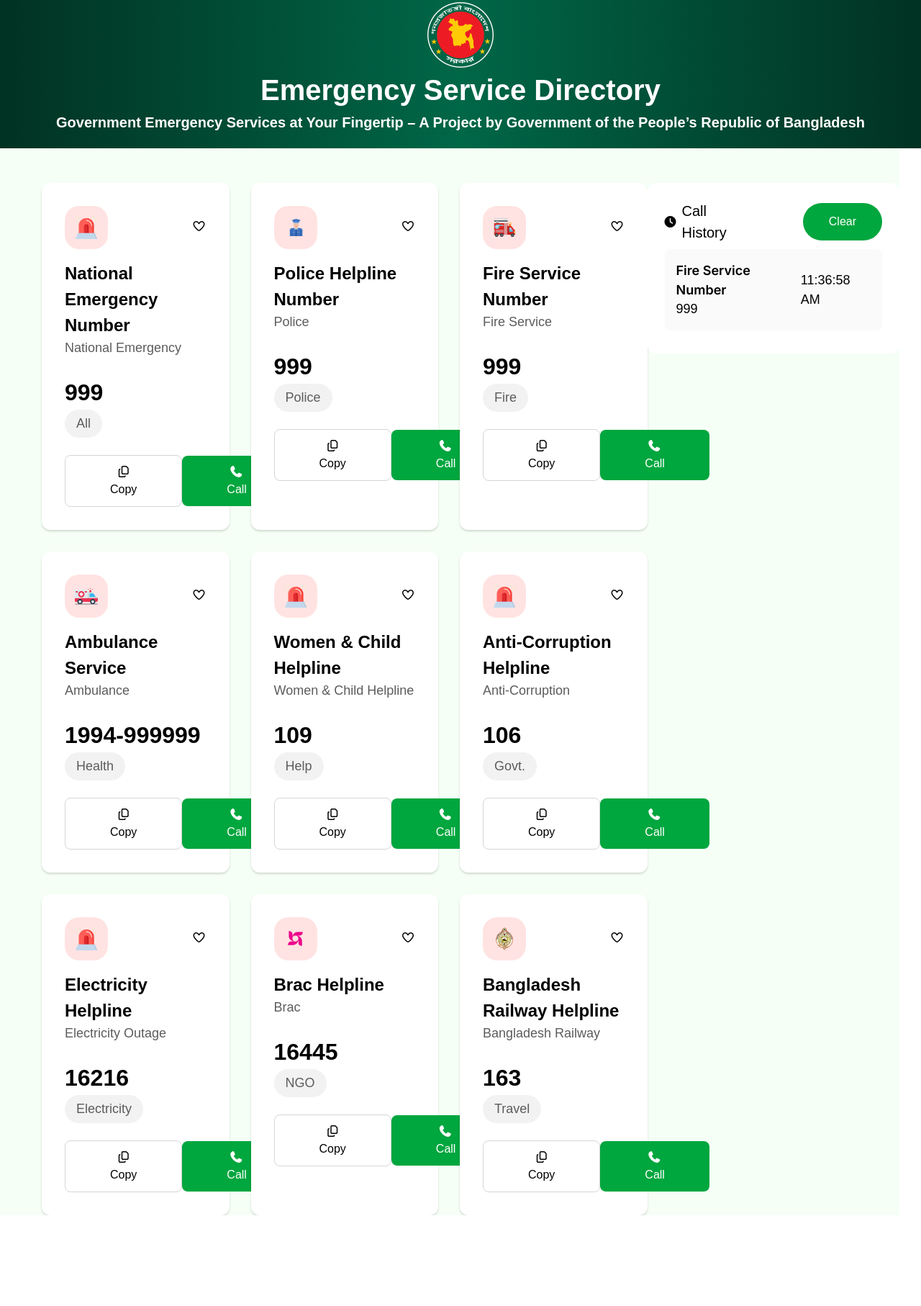
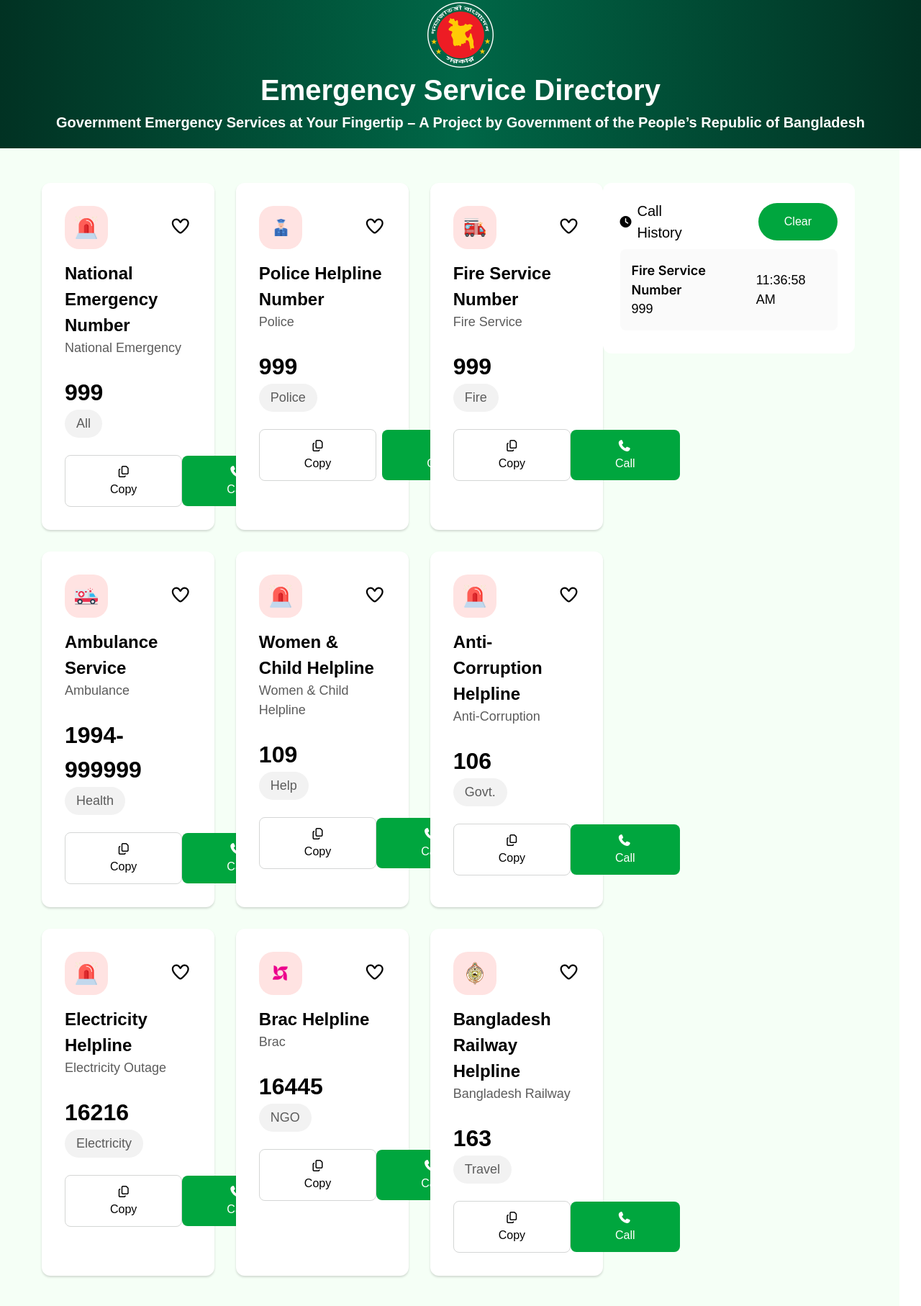
Before and after one commit to joyassroy/assignment-5-Emergency-Hotline, a plain HTML site: page index.html in a window 1280 px wide. Shown: the part 128-1942 px from the top of the page at 72% size. Before the commit the page ends 1816 px from the top, so only its background shows below. Drawn offline with nearby package versions, Linux system fonts and the light colour scheme; a web font is replaced by a local one.

Commit message:
full frontend done

```diff
--- a/index.html
+++ b/index.html
@@ -30,9 +30,7 @@
   </head>
   <body class="hind-madurai-font">
     <!-- px-[60px] py-[25px] -->
-    <section
-      class="flex justify-between items-center max-w-[1200px] mx-auto py-[25px]"
-    >
+    <section class="flex justify-between items-center px-[60px] py-[25px]">
       <div class="bg-[#FFFFFF] flex justify-center items-center">
         <img
           class="h-[50px] w-[50px] mr-[10px]"
@@ -75,10 +73,12 @@
         Government of the People’s Republic of Bangladesh
       </p>
     </section>
-    <section class="bg-[#F5FFF6] pl-[58px] pt-[48px] mr-[30px] flex items-start justify-between">
+    <section
+      class="bg-[#F5FFF6] pl-[58px] pr-[62px] pb-[86px] pt-[48px] mr-[30px] flex items-start justify-between"
+    >
       <div class="grid grid-cols-3 gap-[30px]">
         <div
-          class="bg-white rounded-[12px]  p-[32px] shadow-[0px_2px_3px_0px_rgba(0,0,0,0.15)]"
+          class="bg-white rounded-[12px] p-[32px] shadow-[0px_2px_3px_0px_rgba(0,0,0,0.15)]"
         >
           <div class="flex justify-between items-center">
             <div
@@ -90,9 +90,13 @@
                 alt=""
               />
             </div>
-            <button><i class="fa-regular fa-heart w-[300px] h-[24px]"></i></button>
+            <button>
+              <i class="fa-regular fa-heart text-[24px] cursor-pointer"></i>
+            </button>
           </div>
-          <h1 class="text-[24px] font-bold mt-[16px]">National Emergency Number</h1>
+          <h1 class="text-[24px] font-bold mt-[16px]">
+            National Emergency Number
+          </h1>
           <p class="font-regular text-[18px] text-[#5C5C5C]">
             National Emergency
           </p>
@@ -103,31 +107,35 @@
             All
           </button>
           <div class="flex justify-between items-center mt-[24px]">
-            <div class="text-center bg-white border border-[#D4D6D5] rounded-lg py-[11px] px-[62px]">
+            <div
+              class="text-center bg-white border border-[#D4D6D5] rounded-lg py-[11px] px-[62px] hover:text-white cursor-pointer hover:bg-black"
+            >
               <p><i class="fa-regular fa-copy"></i> Copy</p>
             </div>
-            <button class="py-[11px] px-[62px] bg-[#00A63E] rounded-[8px] text-white"><i class="fa-solid fa-phone mr-[2px]"></i>Call</button>
+            <button
+              class="py-[11px] px-[62px] bg-[#00A63E] rounded-[8px] text-white hover:bg-gray-400 cursor-pointer"
+            >
+              <i class="fa-solid fa-phone mr-[2px]"></i>Call
+            </button>
           </div>
         </div>
         <div
-          class="bg-white rounded-[12px]  p-[32px] shadow-[0px_2px_3px_0px_rgba(0,0,0,0.15)]"
+          class="bg-white rounded-[12px] p-[32px] shadow-[0px_2px_3px_0px_rgba(0,0,0,0.15)]"
         >
           <div class="flex justify-between items-center">
             <div
               class="rounded-[20px] bg-[#FFE3E2] w-[60px] h-[60px] flex items-center text-center justify-center"
             >
-              <img
-                class="w-[32px] h-[32px]"
-                src="./assets/police.png"
-                alt=""
-              />
+              <img class="w-[32px] h-[32px]" src="./assets/police.png" alt="" />
             </div>
-            <button><i class="fa-regular fa-heart w-[300px] h-[24px]"></i></button>
+            <button>
+              <i class="fa-regular fa-heart text-[24px] cursor-pointer"></i>
+            </button>
           </div>
-          <h1 class="text-[24px] font-bold mt-[16px]">Police Helpline Number</h1>
-          <p class="font-regular text-[18px] text-[#5C5C5C]">
-            Police
-          </p>
+          <h1 class="text-[24px] font-bold mt-[16px]">
+            Police Helpline Number
+          </h1>
+          <p class="font-regular text-[18px] text-[#5C5C5C]">Police</p>
           <h1 class="text-[32px] font-bold mt-[24px]">999</h1>
           <button
             class="text-[#5C5C5C] text-[18px] bg-[#F2F2F2] rounded-[20px] px-[16px] py-[6px] text-center"
@@ -135,14 +143,20 @@
             Police
           </button>
           <div class="flex justify-between items-center mt-[24px]">
-            <div class="text-center bg-white border border-[#D4D6D5] rounded-lg py-[11px] px-[62px]">
+            <div
+              class="text-center bg-white border border-[#D4D6D5] rounded-lg py-[11px] px-[62px] hover:bg-black hover:text-white cursor-pointer"
+            >
               <p><i class="fa-regular fa-copy"></i> Copy</p>
             </div>
-            <button class="py-[11px] px-[62px] bg-[#00A63E] rounded-[8px] text-white"><i class="fa-solid fa-phone mr-[2px]"></i>Call</button>
+            <button
+              class="ml-[8px] py-[11px] px-[62px] bg-[#00A63E] rounded-[8px] text-white hover:bg-gray-400 cursor-pointer"
+            >
+              <i class="fa-solid fa-phone mr-[2px] cursor-pointer"></i>Call
+            </button>
           </div>
         </div>
         <div
-          class="bg-white rounded-[12px]  p-[32px] shadow-[0px_2px_3px_0px_rgba(0,0,0,0.15)]"
+          class="bg-white rounded-[12px] p-[32px] shadow-[0px_2px_3px_0px_rgba(0,0,0,0.15)]"
         >
           <div class="flex justify-between items-center">
             <div
@@ -154,12 +168,12 @@
                 alt=""
               />
             </div>
-            <button><i class="fa-regular fa-heart w-[300px] h-[24px]"></i></button>
+            <button>
+              <i class="fa-regular fa-heart text-[24px] cursor-pointer"></i>
+            </button>
           </div>
           <h1 class="text-[24px] font-bold mt-[16px]">Fire Service Number</h1>
-          <p class="font-regular text-[18px] text-[#5C5C5C]">
-            Fire Service
-          </p>
+          <p class="font-regular text-[18px] text-[#5C5C5C]">Fire Service</p>
           <h1 class="text-[32px] font-bold mt-[24px]">999</h1>
           <button
             class="text-[#5C5C5C] text-[18px] bg-[#F2F2F2] rounded-[20px] px-[16px] py-[6px] text-center"
@@ -167,14 +181,20 @@
             Fire
           </button>
           <div class="flex justify-between items-center mt-[24px]">
-            <div class="text-center bg-white border border-[#D4D6D5] rounded-lg py-[11px] px-[62px]">
+            <div
+              class="text-center bg-white border border-[#D4D6D5] rounded-lg py-[11px] px-[62px] hover:text-white cursor-pointer hover:bg-black"
+            >
               <p><i class="fa-regular fa-copy"></i> Copy</p>
             </div>
-            <button class="py-[11px] px-[62px] bg-[#00A63E] rounded-[8px] text-white"><i class="fa-solid fa-phone mr-[2px]"></i>Call</button>
+            <button
+              class="py-[11px] px-[62px] bg-[#00A63E] rounded-[8px] text-white hover:bg-gray-400 cursor-pointer"
+            >
+              <i class="fa-solid fa-phone mr-[2px]"></i>Call
+            </button>
           </div>
         </div>
         <div
-          class="bg-white rounded-[12px]  p-[32px] shadow-[0px_2px_3px_0px_rgba(0,0,0,0.15)]"
+          class="bg-white rounded-[12px] p-[32px] shadow-[0px_2px_3px_0px_rgba(0,0,0,0.15)]"
         >
           <div class="flex justify-between items-center">
             <div
@@ -186,12 +206,12 @@
                 alt=""
               />
             </div>
-            <button><i class="fa-regular fa-heart w-[300px] h-[24px]"></i></button>
+            <button>
+              <i class="fa-regular fa-heart text-[24px] cursor-pointer"></i>
+            </button>
           </div>
           <h1 class="text-[24px] font-bold mt-[16px]">Ambulance Service</h1>
-          <p class="font-regular text-[18px] text-[#5C5C5C]">
-            Ambulance
-          </p>
+          <p class="font-regular text-[18px] text-[#5C5C5C]">Ambulance</p>
           <h1 class="text-[32px] font-bold mt-[24px]">1994-999999</h1>
           <button
             class="text-[#5C5C5C] text-[18px] bg-[#F2F2F2] rounded-[20px] px-[16px] py-[6px] text-center"
@@ -199,14 +219,20 @@
             Health
           </button>
           <div class="flex justify-between items-center mt-[24px]">
-            <div class="text-center bg-white border border-[#D4D6D5] rounded-lg py-[11px] px-[62px]">
+            <div
+              class="text-center bg-white border border-[#D4D6D5] rounded-lg py-[11px] px-[62px] hover:text-white cursor-pointer hover:bg-black"
+            >
               <p><i class="fa-regular fa-copy"></i> Copy</p>
             </div>
-            <button class="py-[11px] px-[62px] bg-[#00A63E] rounded-[8px] text-white"><i class="fa-solid fa-phone mr-[2px]"></i>Call</button>
+            <button
+              class="py-[11px] px-[62px] bg-[#00A63E] rounded-[8px] text-white hover:bg-gray-400 cursor-pointer"
+            >
+              <i class="fa-solid fa-phone mr-[2px]"></i>Call
+            </button>
           </div>
         </div>
         <div
-          class="bg-white rounded-[12px]  p-[32px] shadow-[0px_2px_3px_0px_rgba(0,0,0,0.15)]"
+          class="bg-white rounded-[12px] p-[32px] shadow-[0px_2px_3px_0px_rgba(0,0,0,0.15)]"
         >
           <div class="flex justify-between items-center">
             <div
@@ -218,9 +244,13 @@
                 alt=""
               />
             </div>
-            <button><i class="fa-regular fa-heart w-[300px] h-[24px]"></i></button>
+            <button>
+              <i class="fa-regular fa-heart text-[24px] cursor-pointer"></i>
+            </button>
           </div>
-          <h1 class="text-[24px] font-bold mt-[16px]">Women & Child Helpline</h1>
+          <h1 class="text-[24px] font-bold mt-[16px]">
+            Women & Child Helpline
+          </h1>
           <p class="font-regular text-[18px] text-[#5C5C5C]">
             Women & Child Helpline
           </p>
@@ -231,14 +261,20 @@
             Help
           </button>
           <div class="flex justify-between items-center mt-[24px]">
-            <div class="text-center bg-white border border-[#D4D6D5] rounded-lg py-[11px] px-[62px]">
+            <div
+              class="text-center bg-white border border-[#D4D6D5] rounded-lg py-[11px] px-[62px] hover:text-white cursor-pointer hover:bg-black"
+            >
               <p><i class="fa-regular fa-copy"></i> Copy</p>
             </div>
-            <button class="py-[11px] px-[62px] bg-[#00A63E] rounded-[8px] text-white"><i class="fa-solid fa-phone mr-[2px]"></i>Call</button>
+            <button
+              class="py-[11px] px-[62px] bg-[#00A63E] rounded-[8px] text-white hover:bg-gray-400 cursor-pointer"
+            >
+              <i class="fa-solid fa-phone mr-[2px]"></i>Call
+            </button>
           </div>
         </div>
         <div
-          class="bg-white rounded-[12px]  p-[32px] shadow-[0px_2px_3px_0px_rgba(0,0,0,0.15)]"
+          class="bg-white rounded-[12px] p-[32px] shadow-[0px_2px_3px_0px_rgba(0,0,0,0.15)]"
         >
           <div class="flex justify-between items-center">
             <div
@@ -250,12 +286,14 @@
                 alt=""
               />
             </div>
-            <button><i class="fa-regular fa-heart w-[300px] h-[24px]"></i></button>
+            <button>
+              <i class="fa-regular fa-heart text-[24px] cursor-pointer"></i>
+            </button>
           </div>
-          <h1 class="text-[24px] font-bold mt-[16px]">Anti-Corruption Helpline</h1>
-          <p class="font-regular text-[18px] text-[#5C5C5C]">
-            Anti-Corruption
-          </p>
+          <h1 class="text-[24px] font-bold mt-[16px]">
+            Anti-Corruption Helpline
+          </h1>
+          <p class="font-regular text-[18px] text-[#5C5C5C]">Anti-Corruption</p>
           <h1 class="text-[32px] font-bold mt-[24px]">106</h1>
           <button
             class="text-[#5C5C5C] text-[18px] bg-[#F2F2F2] rounded-[20px] px-[16px] py-[6px] text-center"
@@ -263,14 +301,20 @@
             Govt.
           </button>
           <div class="flex justify-between items-center mt-[24px]">
-            <div class="text-center bg-white border border-[#D4D6D5] rounded-lg py-[11px] px-[62px]">
+            <div
+              class="text-center bg-white border border-[#D4D6D5] rounded-lg py-[11px] px-[62px] hover:text-white cursor-pointer hover:bg-black"
+            >
               <p><i class="fa-regular fa-copy"></i> Copy</p>
             </div>
-            <button class="py-[11px] px-[62px] bg-[#00A63E] rounded-[8px] text-white"><i class="fa-solid fa-phone mr-[2px]"></i>Call</button>
+            <button
+              class="py-[11px] px-[62px] bg-[#00A63E] rounded-[8px] text-white hover:bg-gray-400 cursor-pointer"
+            >
+              <i class="fa-solid fa-phone mr-[2px]"></i>Call
+            </button>
           </div>
         </div>
         <div
-          class="bg-white rounded-[12px]  p-[32px] shadow-[0px_2px_3px_0px_rgba(0,0,0,0.15)]"
+          class="bg-white rounded-[12px] p-[32px] shadow-[0px_2px_3px_0px_rgba(0,0,0,0.15)]"
         >
           <div class="flex justify-between items-center">
             <div
@@ -282,7 +326,9 @@
                 alt=""
               />
             </div>
-            <button><i class="fa-regular fa-heart w-[300px] h-[24px]"></i></button>
+            <button>
+              <i class="fa-regular fa-heart text-[24px] cursor-pointer"></i>
+            </button>
           </div>
           <h1 class="text-[24px] font-bold mt-[16px]">Electricity Helpline</h1>
           <p class="font-regular text-[18px] text-[#5C5C5C]">
@@ -295,31 +341,33 @@
             Electricity
           </button>
           <div class="flex justify-between items-center mt-[24px]">
-            <div class="text-center bg-white border border-[#D4D6D5] rounded-lg py-[11px] px-[62px]">
+            <div
+              class="text-center bg-white border border-[#D4D6D5] rounded-lg py-[11px] px-[62px] hover:text-white cursor-pointer hover:bg-black"
+            >
               <p><i class="fa-regular fa-copy"></i> Copy</p>
             </div>
-            <button class="py-[11px] px-[62px] bg-[#00A63E] rounded-[8px] text-white"><i class="fa-solid fa-phone mr-[2px]"></i>Call</button>
+            <button
+              class="py-[11px] px-[62px] bg-[#00A63E] rounded-[8px] text-white hover:bg-gray-400 cursor-pointer"
+            >
+              <i class="fa-solid fa-phone mr-[2px]"></i>Call
+            </button>
           </div>
         </div>
         <div
-          class="bg-white rounded-[12px]  p-[32px] shadow-[0px_2px_3px_0px_rgba(0,0,0,0.15)]"
+          class="bg-white rounded-[12px] p-[32px] shadow-[0px_2px_3px_0px_rgba(0,0,0,0.15)]"
         >
           <div class="flex justify-between items-center">
             <div
               class="rounded-[20px] bg-[#FFE3E2] w-[60px] h-[60px] flex items-center text-center justify-center"
             >
-              <img
-                class="w-[32px] h-[32px]"
-                src="./assets/brac.png"
-                alt=""
-              />
+              <img class="w-[32px] h-[32px]" src="./assets/brac.png" alt="" />
             </div>
-            <button><i class="fa-regular fa-heart w-[300px] h-[24px]"></i></button>
+            <button>
+              <i class="fa-regular fa-heart text-[24px] cursor-pointer"></i>
+            </button>
           </div>
           <h1 class="text-[24px] font-bold mt-[16px]">Brac Helpline</h1>
-          <p class="font-regular text-[18px] text-[#5C5C5C]">
-            Brac
-          </p>
+          <p class="font-regular text-[18px] text-[#5C5C5C]">Brac</p>
           <h1 class="text-[32px] font-bold mt-[24px]">16445</h1>
           <button
             class="text-[#5C5C5C] text-[18px] bg-[#F2F2F2] rounded-[20px] px-[16px] py-[6px] text-center"
@@ -327,14 +375,20 @@
             NGO
           </button>
           <div class="flex justify-between items-center mt-[24px]">
-            <div class="text-center bg-white border border-[#D4D6D5] rounded-lg py-[11px] px-[62px]">
+            <div
+              class="text-center bg-white border border-[#D4D6D5] rounded-lg py-[11px] px-[62px] hover:text-white cursor-pointer hover:bg-black"
+            >
               <p><i class="fa-regular fa-copy"></i> Copy</p>
             </div>
-            <button class="py-[11px] px-[62px] bg-[#00A63E] rounded-[8px] text-white"><i class="fa-solid fa-phone mr-[2px]"></i>Call</button>
+            <button
+              class="py-[11px] px-[62px] bg-[#00A63E] rounded-[8px] text-white hover:bg-gray-400 cursor-pointer"
+            >
+              <i class="fa-solid fa-phone mr-[2px]"></i>Call
+            </button>
           </div>
         </div>
         <div
-          class="bg-white rounded-[12px]  p-[32px] shadow-[0px_2px_3px_0px_rgba(0,0,0,0.15)]"
+          class="bg-white rounded-[12px] p-[32px] shadow-[0px_2px_3px_0px_rgba(0,0,0,0.15)]"
         >
           <div class="flex justify-between items-center">
             <div
@@ -346,9 +400,13 @@
                 alt=""
               />
             </div>
-            <button><i class="fa-regular fa-heart w-[300px] h-[24px]"></i></button>
+            <button>
+              <i class="fa-regular fa-heart text-[24px] cursor-pointer"></i>
+            </button>
           </div>
-          <h1 class="text-[24px] font-bold mt-[16px]">Bangladesh Railway Helpline </h1>
+          <h1 class="text-[24px] font-bold mt-[16px]">
+            Bangladesh Railway Helpline
+          </h1>
           <p class="font-regular text-[18px] text-[#5C5C5C]">
             Bangladesh Railway
           </p>
@@ -359,32 +417,43 @@
             Travel
           </button>
           <div class="flex justify-between items-center mt-[24px]">
-            <div class="text-center bg-white border border-[#D4D6D5] rounded-lg py-[11px] px-[62px]">
+            <div
+              class="text-center bg-white border border-[#D4D6D5] rounded-lg py-[11px] px-[62px] hover:text-white cursor-pointer hover:bg-black"
+            >
               <p><i class="fa-regular fa-copy"></i> Copy</p>
             </div>
-            <button class="py-[11px] px-[62px] bg-[#00A63E] rounded-[8px] text-white"><i class="fa-solid fa-phone mr-[2px]"></i>Call</button>
+            <button
+              class="py-[11px] px-[62px] bg-[#00A63E] rounded-[8px] text-white hover:bg-gray-400 cursor-pointer"
+            >
+              <i class="fa-solid fa-phone mr-[2px]"></i>Call
+            </button>
           </div>
         </div>
       </div>
-      <div class="bg-white p-[24px] rounded-[12px]">
-      <div class=" flex items-center justify-between ">
-        <div class="flex gap-[8px] items-center ">
+      <div class="bg-white p-[24px] rounded-[12px] ">
+        <div class="flex items-center justify-between">
+          <div class="flex gap-[8px] items-center">
             <i class="fa-solid fa-clock"></i>
             <h1 class="text-[20px] font-medium mr-[102px]">Call History</h1>
           </div>
-        <button class="text-white bg-[#00A63E] px-[36px] py-[14px] rounded-[50px] ">Clear</button>
-
-
+          <button
+            class="text-white bg-[#00A63E] px-[36px] py-[14px] rounded-[50px] cursor-pointer hover:bg-gray-400"
+          >
+            Clear
+          </button>
         </div>
-        <div class="bg-zinc-50 rounded-lg mt-[8px] mb-[8px] flex items-center justify-between p-[16px]">
+        <div
+          class="bg-zinc-50 rounded-lg mt-[8px] mb-[8px] flex items-center justify-between p-[16px]"
+        >
           <div>
-                <h1 class="inter-font text-[18px] font-semibold">Fire Service Number</h1>
+            <h1 class="inter-font text-[18px] font-semibold">
+              Fire Service Number
+            </h1>
             <p class="hind-madurai-font font-normal text-[18px]">999</p>
           </div>
           <h1 class="hind-madurai-font text-[18px] font-normal">11:36:58 AM</h1>
         </div>
       </div>
-
     </section>
   </body>
 </html>
```
Lines whose indentation alone changed are shown as unchanged.
